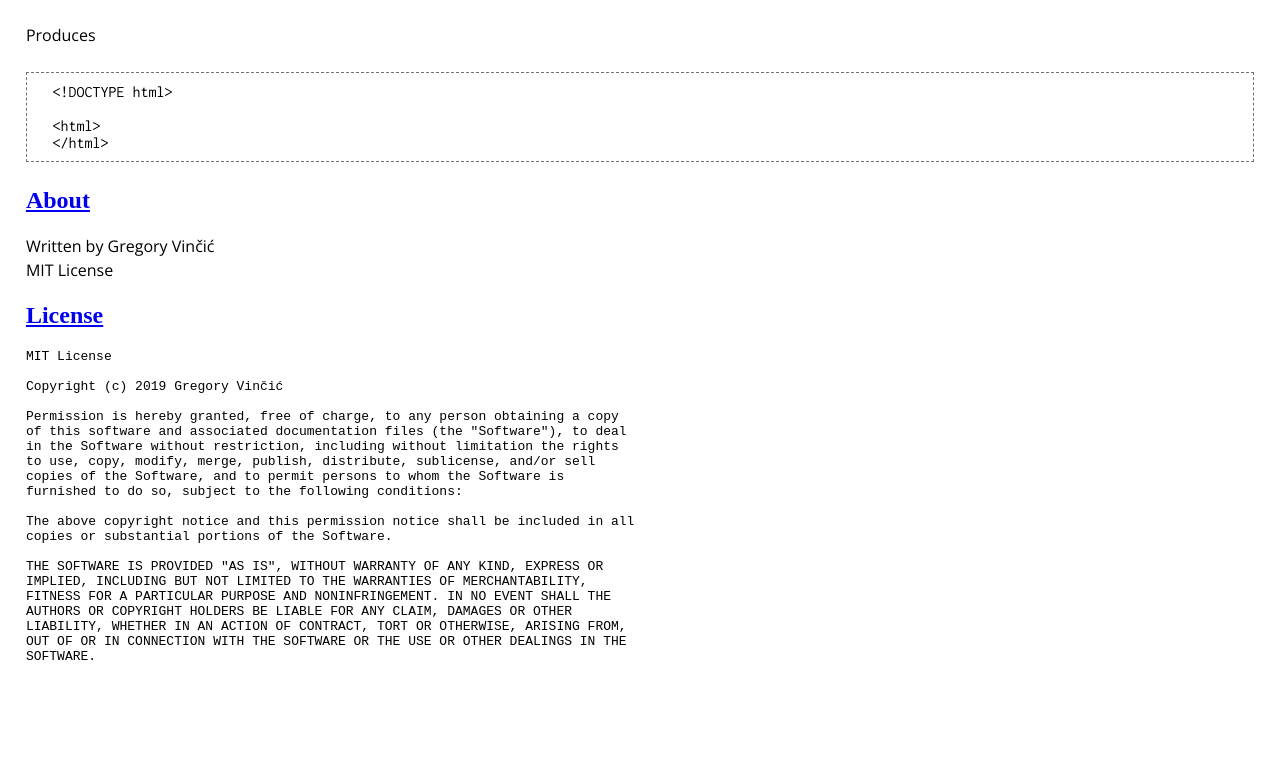
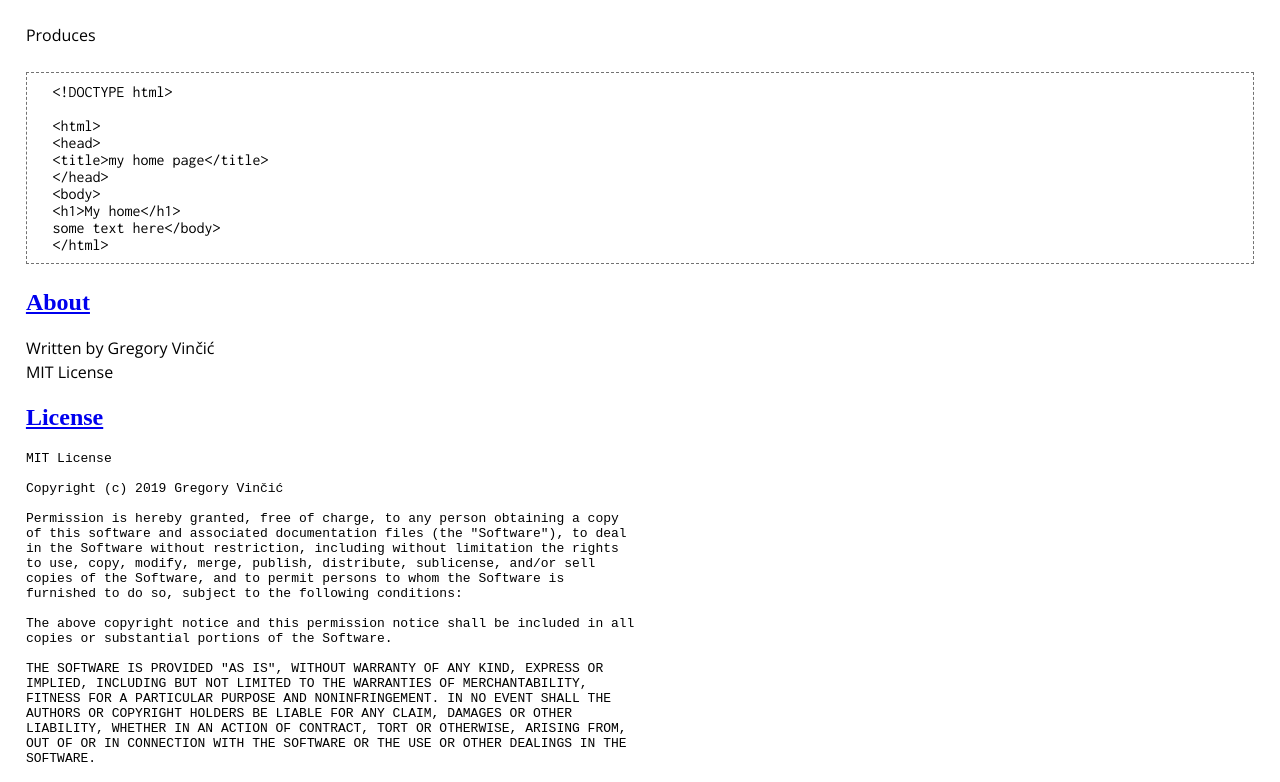
Before and after one commit to gregoryv/web, a plain HTML site: page docs/index.html in a window 1280 px wide. Shown: the part 933-1715 px from the top of the page. Before the commit the page ends 1613 px from the top, so only its background shows below. Drawn offline with nearby package versions, Linux system fonts and the light colour scheme; a web font is replaced by a local one.

Commit message:
Update docs/example

```diff
--- a/docs/index.html
+++ b/docs/index.html
@@ -116,6 +116,12 @@ func NewHtmlPage() *Page {
 <pre><code class="srcfile output">&lt;!DOCTYPE html&gt;
 
 &lt;html&gt;
+&lt;head&gt;
+&lt;title&gt;my home page&lt;/title&gt;
+&lt;/head&gt;
+&lt;body&gt;
+&lt;h1&gt;My home&lt;/h1&gt;
+some text here&lt;/body&gt;
 &lt;/html&gt;
 </code></pre><h2 id="about"><a href="#about">About</a></h2>
 <p>Written by Gregory Vin&ccaron;i&cacute;<br/>MIT License</p>
```
Also changed, not shown: 1 other file.
